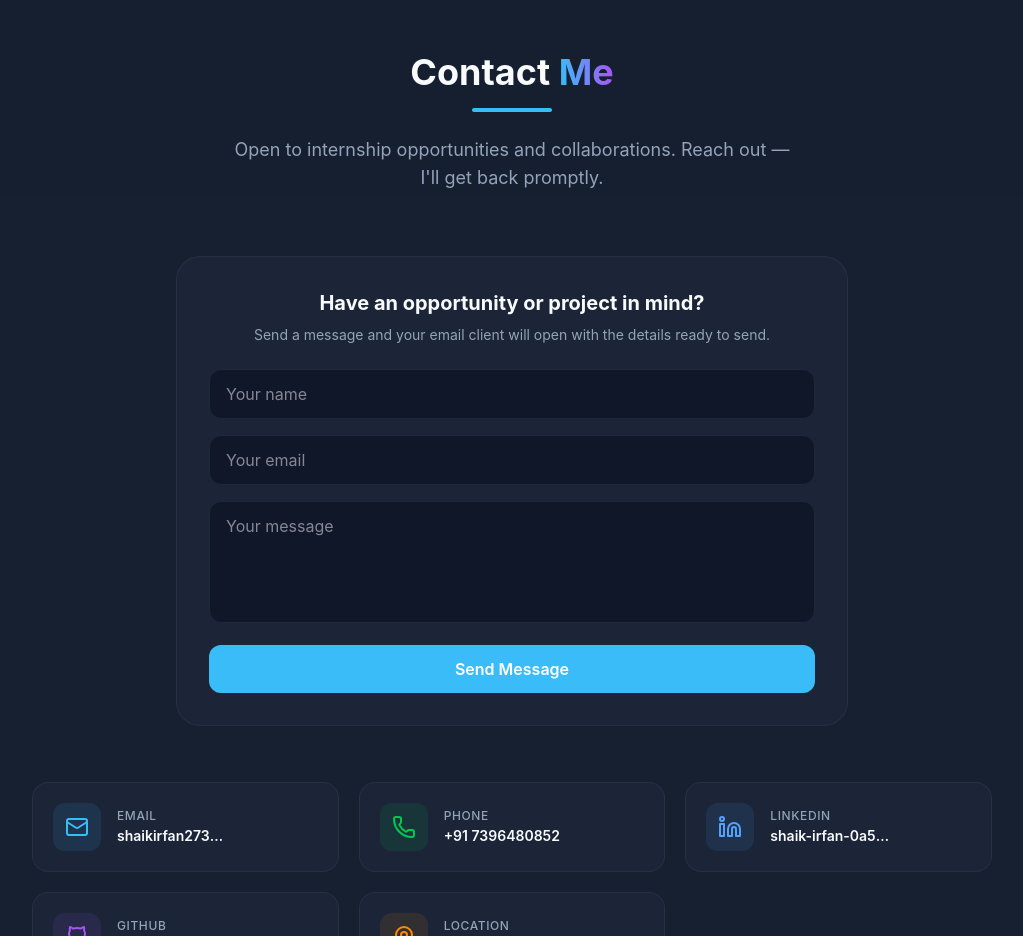
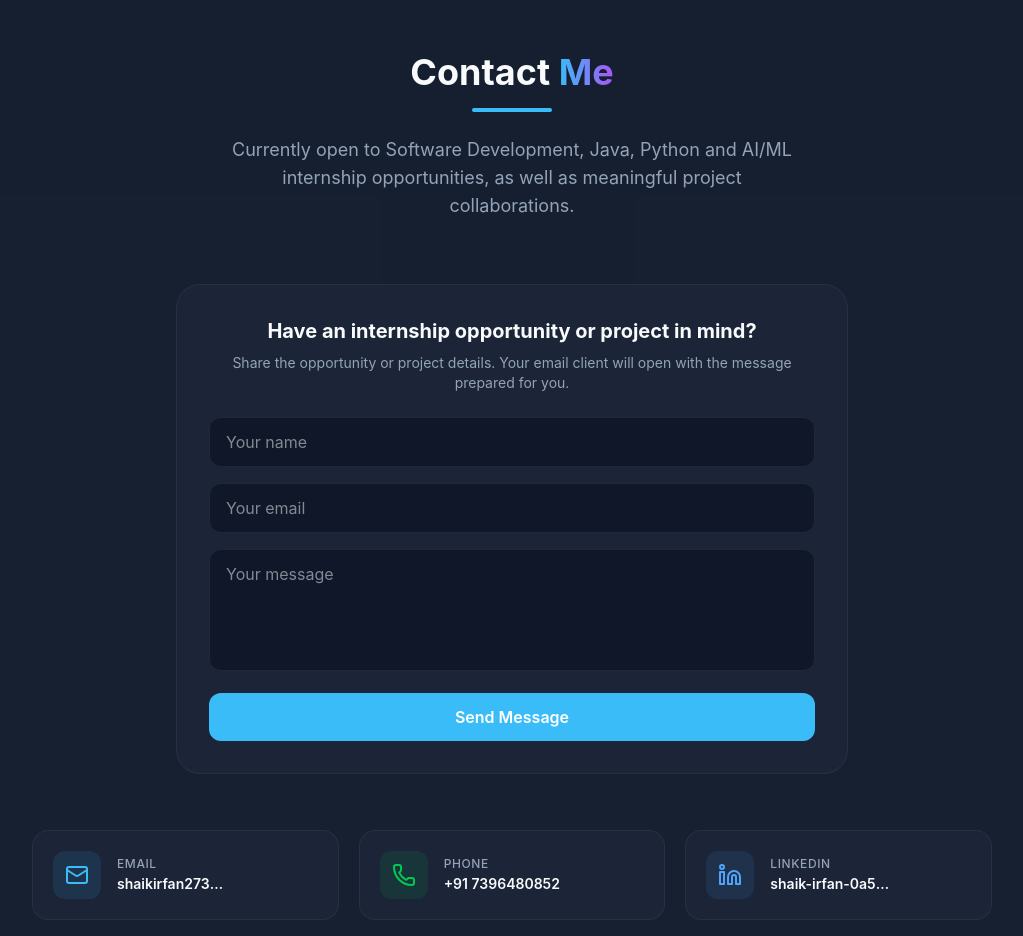
Before and after one commit to 247r1a05c2-b/portfolio, a React (Vite) app: page / in a window 1280 px wide. Shown: the part 10220-11156 px from the top of the page, without its empty margins (128-1151 px from the left). Built offline with nearby package versions, Linux system fonts and the light colour scheme; no server answers.

Commit message:
Make contact section recruiter focused

```diff
--- a/src/components/Contact.tsx
+++ b/src/components/Contact.tsx
@@ -65,7 +65,7 @@ export function Contact() {
           </h2>
           <div className="w-20 h-1 bg-accent mx-auto rounded-full" />
           <p className="mt-6 text-muted-foreground max-w-xl mx-auto text-lg">
-            Open to internship opportunities and collaborations. Reach out — I'll get back promptly.
+            Currently open to Software Development, Java, Python and AI/ML internship opportunities, as well as meaningful project collaborations.
           </p>
         </div>
 
@@ -116,8 +116,8 @@ function ContactForm({ email }: { email: string }) {
   };
   return (
     <div className="max-w-2xl mx-auto mb-14 glass p-6 md:p-8 rounded-3xl border border-border">
-      <h3 className="text-xl font-bold mb-2 text-center">Have an opportunity or project in mind?</h3>
-      <p className="text-sm text-muted-foreground text-center mb-6">Send a message and your email client will open with the details ready to send.</p>
+      <h3 className="text-xl font-bold mb-2 text-center">Have an internship opportunity or project in mind?</h3>
+      <p className="text-sm text-muted-foreground text-center mb-6">Share the opportunity or project details. Your email client will open with the message prepared for you.</p>
       <form onSubmit={submit} className="space-y-4">
         <input value={name} onChange={e => setName(e.target.value)} placeholder="Your name" aria-label="Your name" className="w-full px-4 py-3 rounded-xl bg-background border border-border outline-none focus:border-accent" />
         <input value={emailAddress} onChange={e => setEmailAddress(e.target.value)} type="email" placeholder="Your email" aria-label="Your email" required className="w-full px-4 py-3 rounded-xl bg-background border border-border outline-none focus:border-accent" />
```
